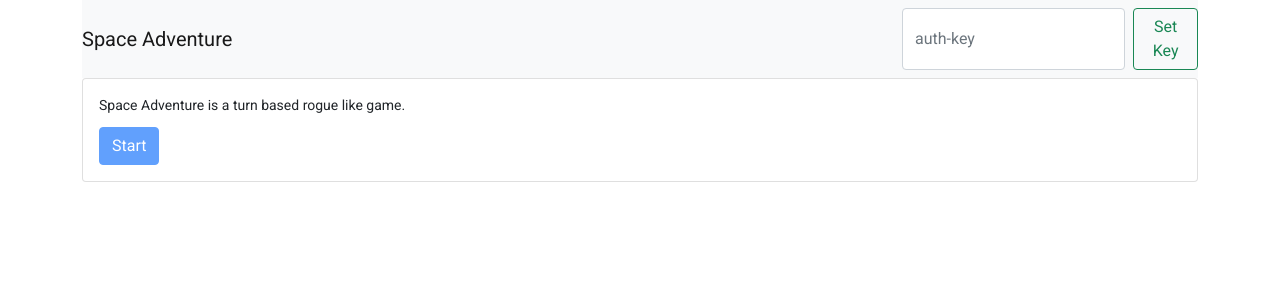
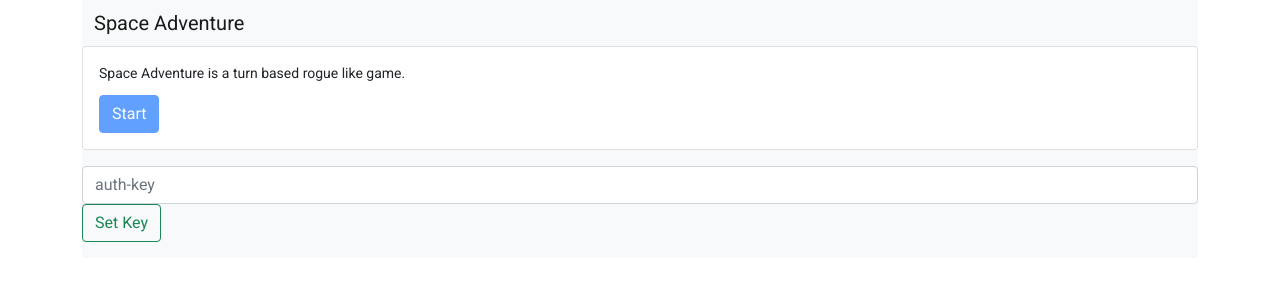
Before and after one commit to zchung/spaceadventureangularui, an Angular app: page /new-game in a window 1280 px wide. Shown: the top 300 px of the page. Built offline with nearby package versions, Linux system fonts and the light colour scheme.

Commit message:
fixed issue with navbar.

```diff
--- a/src/app/game-options/game-options.component.html
+++ b/src/app/game-options/game-options.component.html
@@ -1,3 +1,4 @@
-<app-main-header [showAuthKey]="false"></app-main-header>
+<app-main-header></app-main-header>
 <p>Game Options</p>
 <app-new-random-ships [ships]="gameOptions.ships" [gameOptionsId]="gameOptions.id"></app-new-random-ships>
+<mat-spinner *ngIf="loading"></mat-spinner>
--- a/src/app/main-game/main-game.component.html
+++ b/src/app/main-game/main-game.component.html
@@ -1,4 +1,4 @@
-<app-main-header [showAuthKey]="false"></app-main-header>
+<app-main-header></app-main-header>
 <div class="card">
   <div class="card-body">
     <div *ngIf="game">
--- a/src/app/main-header/main-header.component.html
+++ b/src/app/main-header/main-header.component.html
@@ -1,6 +1,7 @@
 <nav class="navbar navbar-expand-lg navbar-light bg-light">
+  <div class="container-fluid">
     <a class="navbar-brand" href="#">Space Adventure</a>
-  <button class="navbar-toggler" type="button" data-toggle="collapse" data-target="#navbarSupportedContent" aria-controls="navbarSupportedContent" aria-expanded="false" aria-label="Toggle navigation">
+    <button class="navbar-toggler" type="button" data-bs-toggle="collapse" data-bs-target="#navbarSupportedContent" aria-controls="navbarSupportedContent" aria-expanded="false" aria-label="Toggle navigation">
       <span class="navbar-toggler-icon"></span>
     </button>
 
@@ -8,10 +9,7 @@
       <ul class="navbar-nav me-auto">
 
       </ul>
-    <form class="d-flex" *ngIf="showAuthKey">
-        <input class="form-control me-2" type="password" placeholder="auth-key" aria-label="auth-key" [(ngModel)]="authKey" name="authKey">
-        <span class="btn btn-outline-success" (click)="setAuthKey()">Set Key</span>
-    </form>
-    <mat-spinner *ngIf="loading"></mat-spinner>
+
+    </div>
   </div>
 </nav>
--- a/src/app/main-header/main-header.component.ts
+++ b/src/app/main-header/main-header.component.ts
@@ -9,34 +9,11 @@ import { finalize } from 'rxjs/operators';
   styleUrls: ['./main-header.component.scss']
 })
 export class MainHeaderComponent implements OnInit {
-  public authKey: string = "";
-  public loading: boolean = false;
-  @Input()
-  public showAuthKey = true;
-  @Output()
-  public onNewGameEnabled : EventEmitter<string> = new EventEmitter<string>();
-
-  constructor(private httpBaseService: HttpBaseService, private gameService: GameHttpService) { }
+  constructor() { }
 
   ngOnInit(): void {
 
   }
 
-  public setAuthKey(): void {
-    if (this.authKey) {
-      window.localStorage.setItem(HttpBaseService.apiKeyName, this.authKey);
-      this.httpBaseService.AddAuthorisationHeader(this.authKey);
-      this.loading = true;
-      this.gameService.getHealthCheck()
-      .pipe(finalize(() => {
-        this.loading = false;
-      }))
-      .subscribe((result: any) => {
-          this.onNewGameEnabled.emit(result);
-      })
-    } else {
-      alert("no key")
-    }
 
-  }
 }
--- a/src/app/new-game/new-game.component.html
+++ b/src/app/new-game/new-game.component.html
@@ -1,4 +1,4 @@
-<app-main-header (onNewGameEnabled)="onNewGameEnabled($event)" [showAuthKey]="true"></app-main-header>
+<app-main-header></app-main-header>
 <div class="card">
   <div class="card-body">
     <div>
@@ -11,3 +11,10 @@
     </div>
   </div>
 </div>
+<footer class="footer mt-auto py-3 bg-light">
+  <form class="form-group">
+    <input class="form-control me-2" type="password" placeholder="auth-key" aria-label="auth-key" [(ngModel)]="authKey" name="authKey">
+    <span class="btn btn-outline-success" (click)="setAuthKey()">Set Key</span>
+  </form>
+  <mat-spinner *ngIf="loading"></mat-spinner>
+</footer>
--- a/src/app/new-game/new-game.component.ts
+++ b/src/app/new-game/new-game.component.ts
@@ -1,5 +1,8 @@
 import { Component, OnInit } from '@angular/core';
 import { Router } from '@angular/router';
+import { finalize } from 'rxjs';
+import { GameHttpService } from '../services/game-http-service';
+import { HttpBaseService } from '../services/http-base.service';
 
 @Component({
   selector: 'app-new-game',
@@ -8,14 +11,35 @@ import { Router } from '@angular/router';
 })
 export class NewGameComponent implements OnInit {
   public newGameBtnEnabled: boolean = false;
-  constructor() { }
+  public authKey: string = "";
+  public loading: boolean = false;
+  constructor(private httpBaseService: HttpBaseService, private gameService: GameHttpService) { }
 
   ngOnInit(): void {
+    let apiKey = window.localStorage.getItem(HttpBaseService.apiKeyName);
+    if (apiKey) {
+      this.authKey = apiKey;
+      this.setAuthKey();
+    }
   }
 
-  public onNewGameEnabled(status: any) : void {
-    if (status === "Healthy") {
-      this.newGameBtnEnabled = true;
+
+  public setAuthKey(): void {
+    if (this.authKey) {
+      window.localStorage.setItem(HttpBaseService.apiKeyName, this.authKey);
+      this.httpBaseService.AddAuthorisationHeader(this.authKey);
+      this.loading = true;
+      this.gameService.getHealthCheck()
+      .pipe(finalize(() => {
+        this.loading = false;
+      }))
+      .subscribe((result: any) => {
+        if (result === "Healthy") {
+          this.newGameBtnEnabled = true;
+        }
+      })
+    } else {
+      alert("no key")
     }
   }
 }
```
Lines whose indentation alone changed are shown as unchanged.
